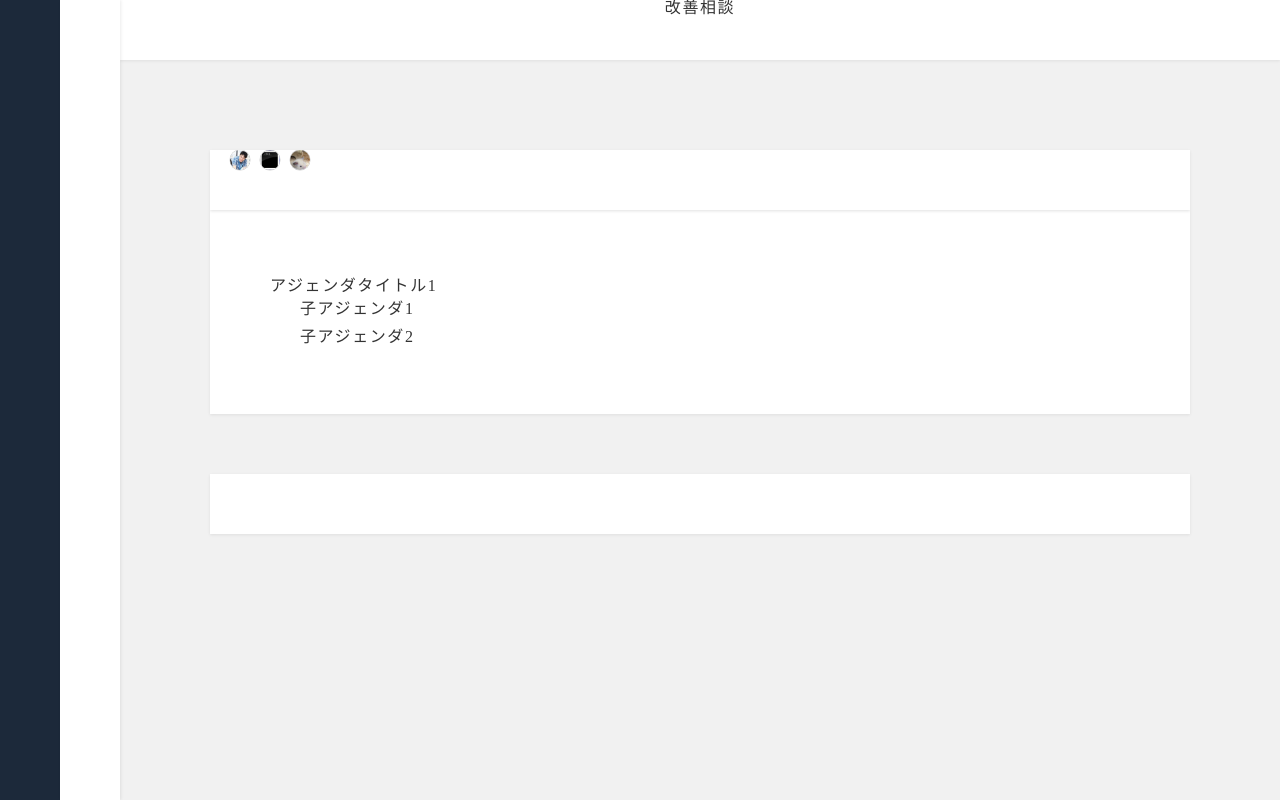
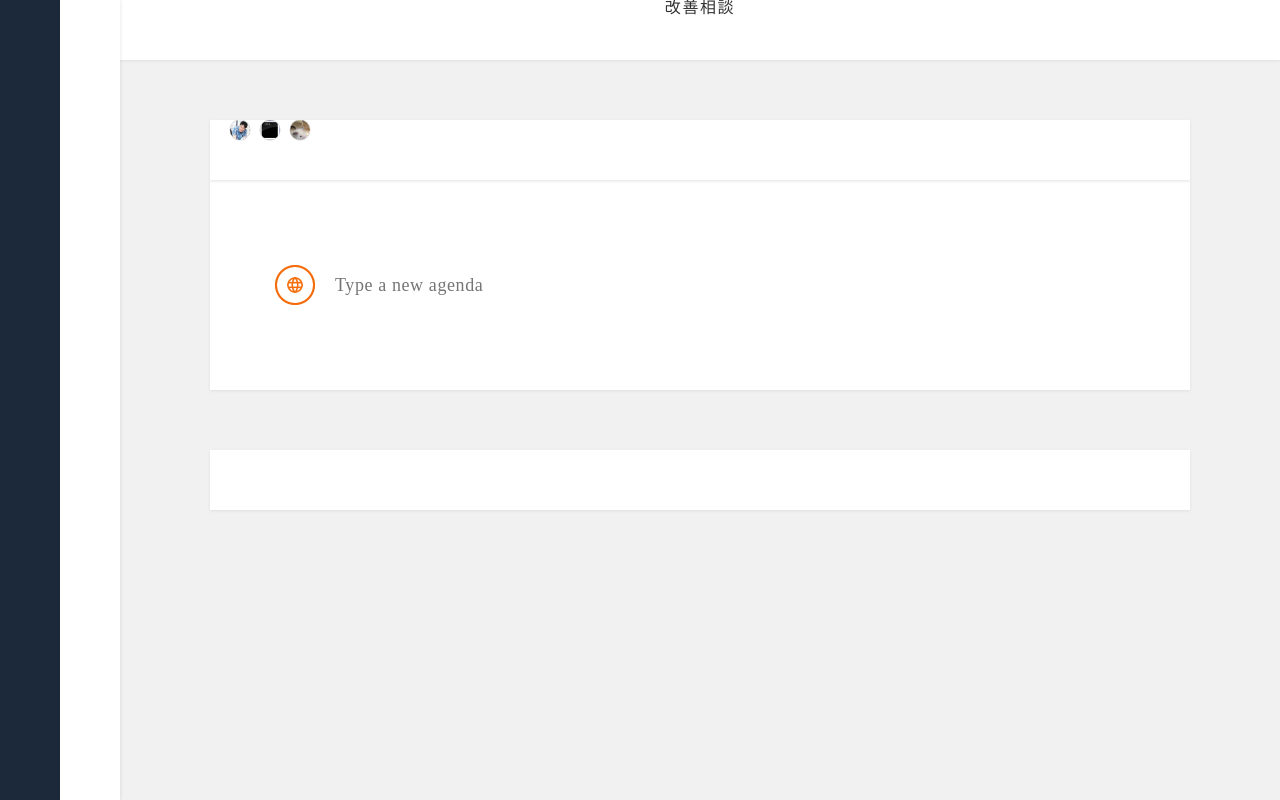
Before and after one commit to elephant0930/elephant, a Vue app: page / in a window 1280 px wide. Built offline with nearby package versions, Linux system fonts and the light colour scheme; the HTML template or start-up script is replaced by a standard one.

Commit message:
update style

```diff
--- a/src/App.vue
+++ b/src/App.vue
@@ -24,7 +24,9 @@
             </div>
           </div>
           <div class="paper__main">
-            <agenda v-for="agenda in root" :agenda="agenda"></agenda>
+            <ul>
+              <agenda v-for="agenda in root" :agenda="agenda"></agenda>
+            </ul>
           </div>
         </li>
         <li class="paper">
@@ -60,17 +62,8 @@ export default {
     return {
       root: [
         {
-          title: 'アジェンダタイトル1',
-          children: [
-            {
-              title: '子アジェンダ1',
-              children: []
-            },
-            {
-              title: '子アジェンダ2',
-              children: []
-            }
-          ]
+          title: '',
+          children: []
         }
       ]
     }
@@ -78,7 +71,7 @@ export default {
   methods: {
     addAgenda: function () {
       this.root.push({
-        title: 'new agenda',
+        title: '',
         children: []
       })
     }
@@ -142,7 +135,7 @@ body {
 .content > ul {
   width: 100%;
   flex: 1;
-  padding: 60px 90px;
+  padding: 30px 90px;
   overflow-y: auto;
   overflow-x: hidden;
 }
@@ -194,4 +187,8 @@ body {
   flex-wrap: nowrap;
 }
 
+.paper__main > ul {
+  flex-direction: column;
+}
+
 </style>
--- a/src/components/Agenda.vue
+++ b/src/components/Agenda.vue
@@ -1,6 +1,9 @@
 <template>
   <div class="agenda">
-    <input @keydown.enter="keydownEnter($event)" v-model="agenda.title" type="text">
+    <div>
+      <img src="~src/assets/world_icon.png" width=40 height=40>
+      <input @keydown.enter="keydownEnter($event)" v-model="agenda.title" placeholder="Type a new agenda" type="text">
+    </div>
     <ul>
       <agenda v-for="agenda in agenda.children" :agenda="agenda"></agenda>
     </ul>
@@ -34,11 +37,50 @@ export default {
 
 .agenda {
   flex-direction: column;
-  margin: 5px 0px;
+  /*margin: 5px 0px;*/
+}
+
+.agenda > div {
+  padding: 5px;
+  margin: 10px 0px;
+  border-radius: 2px;
+}
+
+.agenda > div:hover {
+  background: rgba(0,0,0,0.05);
 }
 
 .agenda > ul {
   flex-direction: column;
-  padding-left: 30px;
+  padding-left: 40px;
+  margin-left: 5px;
 }
+
+.agenda > div > img {
+  width: 20px;
+  height: 20px;
+}
+
+.agenda > div > input {
+  flex: 1;
+  margin-left: 20px;
+  font-size: 14px;
+  letter-spacing: 0.6px;
+}
+
+.paper__main > ul > .agenda > div {
+  margin: 20px 0px;
+}
+
+.paper__main > ul > .agenda > div > img {
+  width: 40px;
+  height: 40px;
+}
+
+.paper__main > ul > .agenda > div > input {
+  margin-left: 20px;
+  font-size: 18px;
+  letter-spacing: 0.6px;
+}
+
 </style>
--- a/src/reset.css
+++ b/src/reset.css
@@ -100,6 +100,10 @@ input, select {
     vertical-align:middle;
 }
 
+*::selection {
+  background: rgba(0,0,0,0.1);
+}
+
 .clearfix:after {
   content: "";
   clear: both;
```
Also changed, not shown: src/assets/world_icon.png (added), src/assets/world_icon.svg (added).
